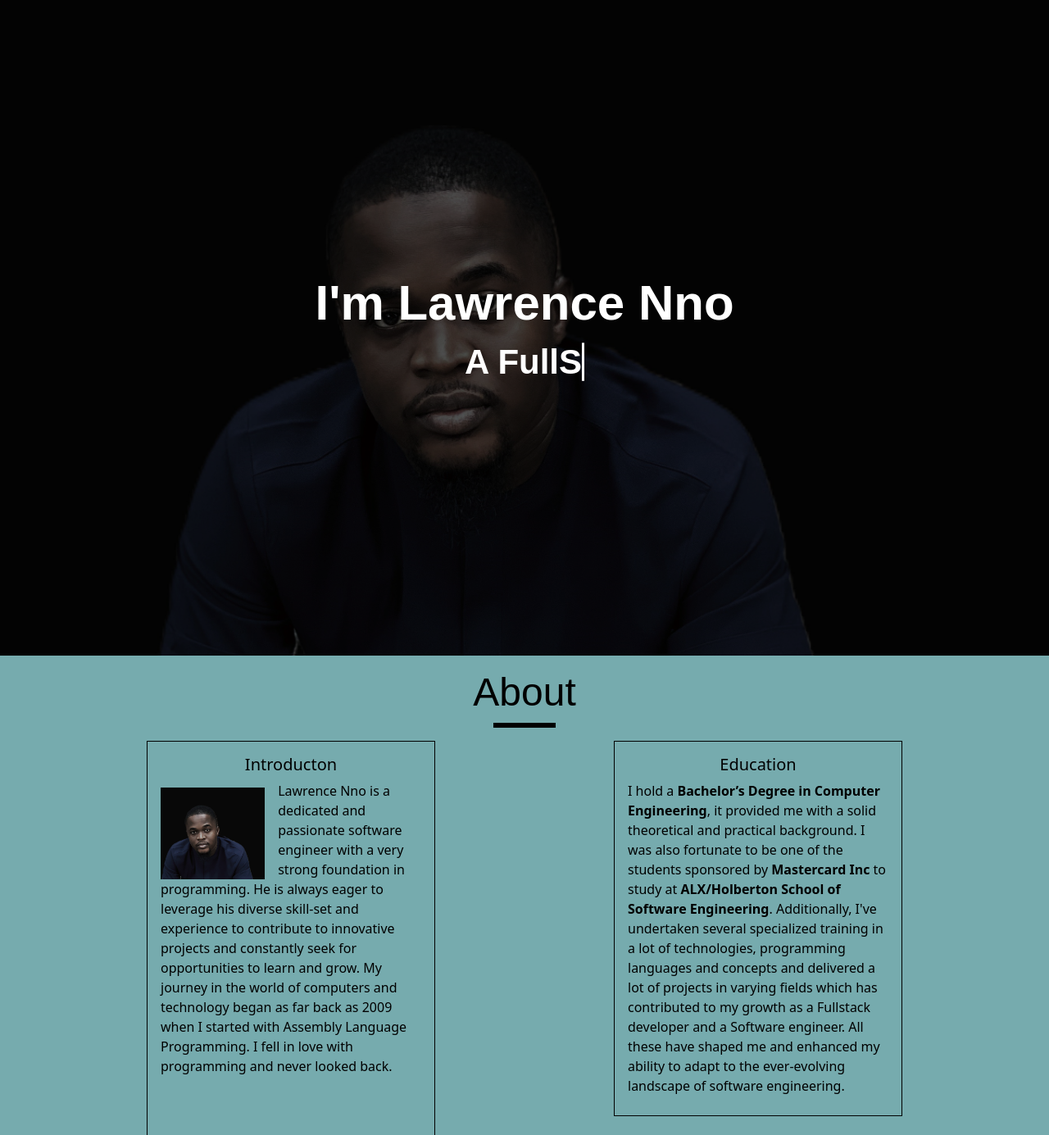
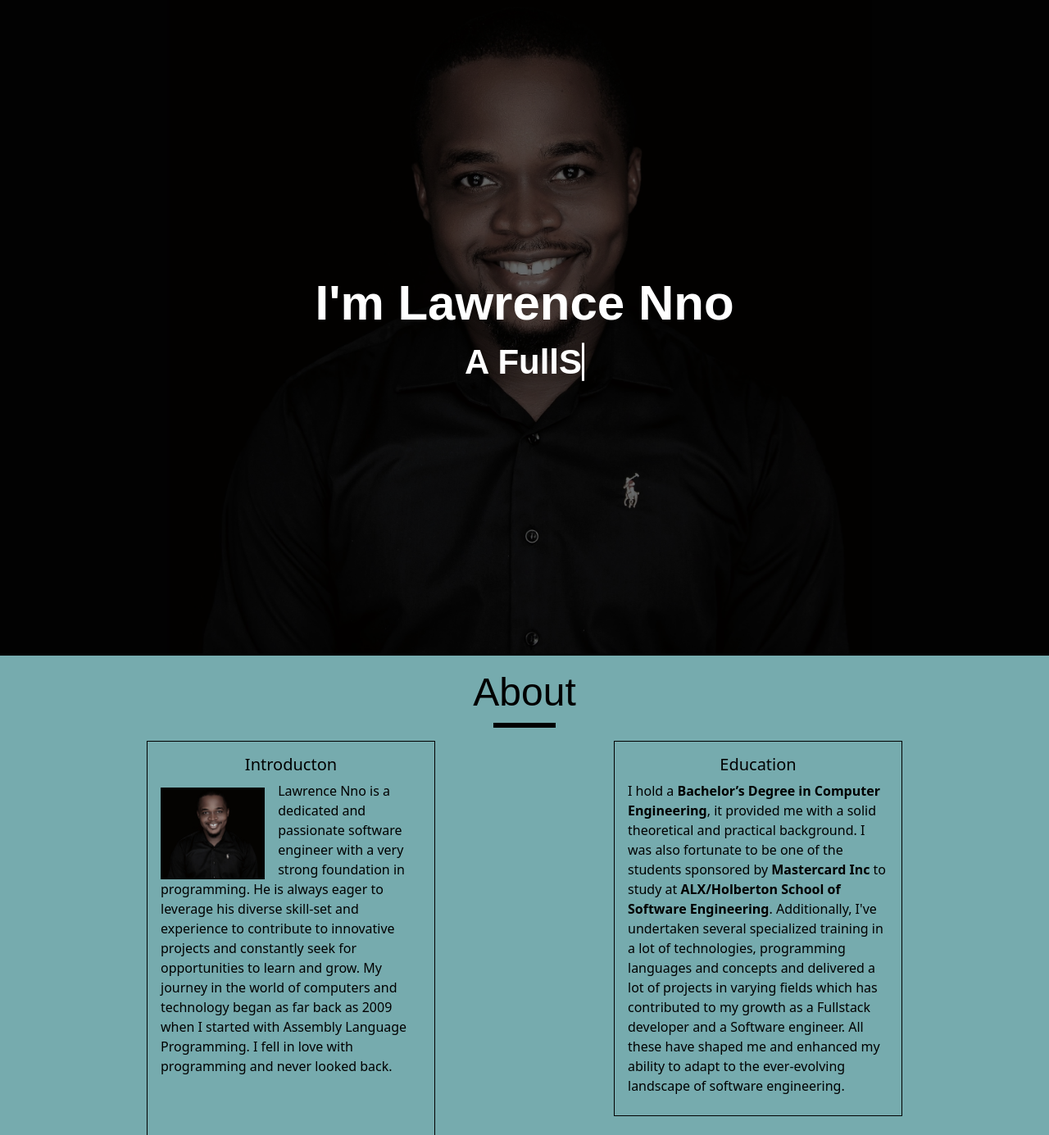
Before and after one commit to Lawrence-Nno/personal_site, a Flask app: page / in a window 1280 px wide. Shown: the part 66-1451 px from the top of the page at 82% size. Run offline with Flask 3, Linux system fonts and the light colour scheme; parts of the project's set-up code (start-up, migrations or seed data) failed here and were passed over; some libraries are stand-ins or nearby versions; some web fonts are replaced.

Commit message:
Changed the background image and opacity

```diff
--- a/static/css/style.css
+++ b/static/css/style.css
@@ -22,7 +22,7 @@
     width: 100%;
     height: 100vh;
     object-fit: cover;
-    opacity: 0.4;
+    opacity: 0.5;
 }
 .container-image{
     position: relative;
```
Also changed, not shown: static/image/brand - Copy.jpg (added), static/image/cover-img.jpg, static/image/cover-img1.jpg.
